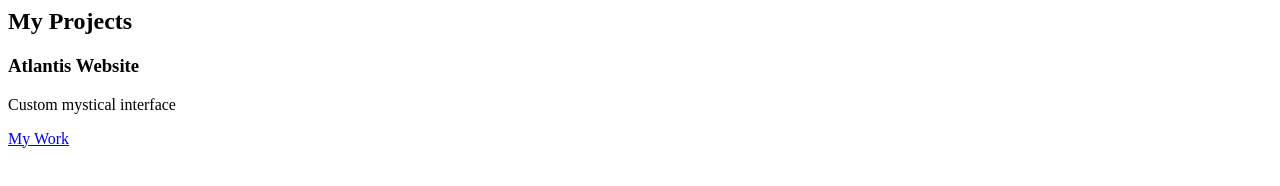
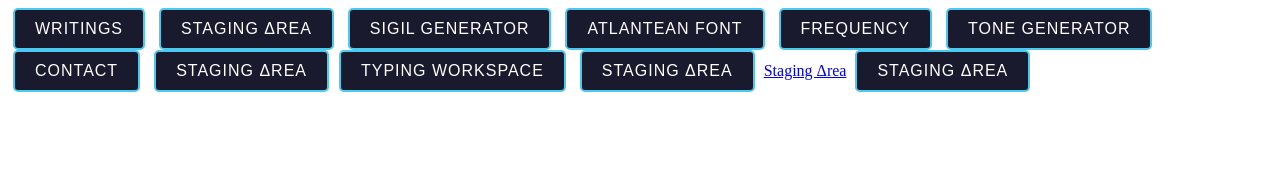
Before and after one commit to Smithsonian101/PortfolioSite, a plain HTML site: page index.html in a window 1280 px wide. Drawn offline with Linux system fonts and the light colour scheme; files that its build step writes are made by us from their sources.

Commit message:
Update: 2025-07-26 05:04:44

```diff
--- a/index.html
+++ b/index.html
@@ -1,10 +1,56 @@
-<section id="portfolio">
-    <h2>My Projects</h2>
+<!DOCTYPE html>
+<html lang="en">
+<head>
+<meta name="viewport" content="width=device-width, initial-scale=1.0">
+  <meta charset="UTF-8">
+  <title>Δtlantis | Home</title>
+  <link rel="stylesheet" href="css/style.css">
+  <style>
+    /* Add this to your style.css or keep as internal style */
+    .nav-button, .freq-button {
+      display: inline-block;
+      padding: 10px 20px;
+      margin: 0 5px;
+      color: white;
+      text-decoration: none;
+      font-family: 'Your-Font-Here', sans-serif; /* Match your site font */
+      background-color: #1a1a2e; /* Dark blue-gray - adjust to match your theme */
+      border: 2px solid #4cc9f0; /* Light blue border - adjust color */
+      border-radius: 5px;
+      transition: all 0.3s ease;
+      text-transform: uppercase; /* If your other buttons are uppercase */
+      letter-spacing: 1px; /* If your other buttons have letter spacing */
+    }
 
-    <div class="project">
-        <h3>Atlantis Website</h3>
-        <p>Custom mystical interface</p>
-        <!-- Add more projects as needed -->
-<a href="#portfolio" class="nav-button">My Work</a>
-    </div>
-</section>
+    .nav-button:hover, .freq-button:hover {
+      background-color: #16213e; /* Slightly lighter on hover */
+      transform: translateY(-2px);
+      box-shadow: 0 4px 8px rgba(76, 201, 240, 0.3); /* Glow effect */
+    }
+  </style>
+</head>
+<body>
+  <nav>
+ <nav>
+  <a href="writings.html" class="nav-button">Writings</a>
+  <a href="staging.html" class="nav-button">Staging Δrea</a>
+  <a href="sigils.html" class="nav-button">Sigil Generator</a>
+  <a href="font.html" class="nav-button">Atlantean Font</a>
+  <a href="frequency.html" class="nav-button">Frequency</a>
+  <!-- Fixed Tone Generator button - changed class to nav-button -->
+  <a href="frequencies.html" class="nav-button">Tone Generator</a>
+  <a href="contact.html" class="nav-button">Contact</a>
+  <a href="file:///home/smithsonian101/portfolio-site/staging.htm"
+   class="nav-button"
+   target="_blank">
+   Staging Δrea
+  <a href="typing.html" class="nav-button">Typing Workspace</a>
+</a><!-- Option A: Relative path (if in same project) -->
+<a href="../portfolio-site/staging.htm" class="nav-button">Staging Δrea</a>
+<a href="http://localhost:8000/staging.htm" class="nav-button-">Staging Δrea</a>
+<!-- Option B: Serve via local server -->
+<a href="http://localhost:8000/staging.htm" class="nav-button">Staging Δrea</a>
+</nav>
+  </nav>
+</body>
+</html>
```
Also changed, not shown: typing.html (added, +55 -0 lines).
